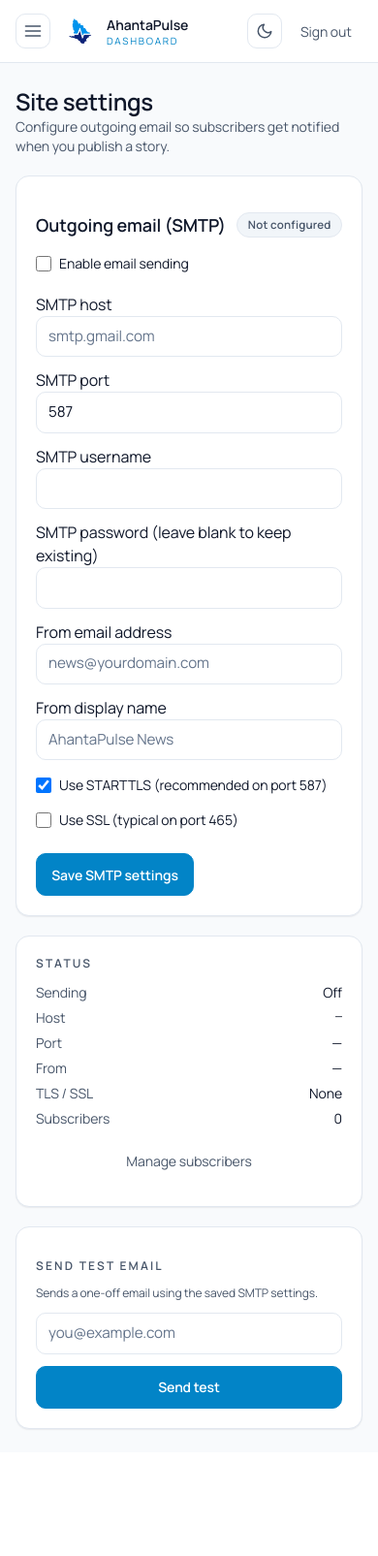
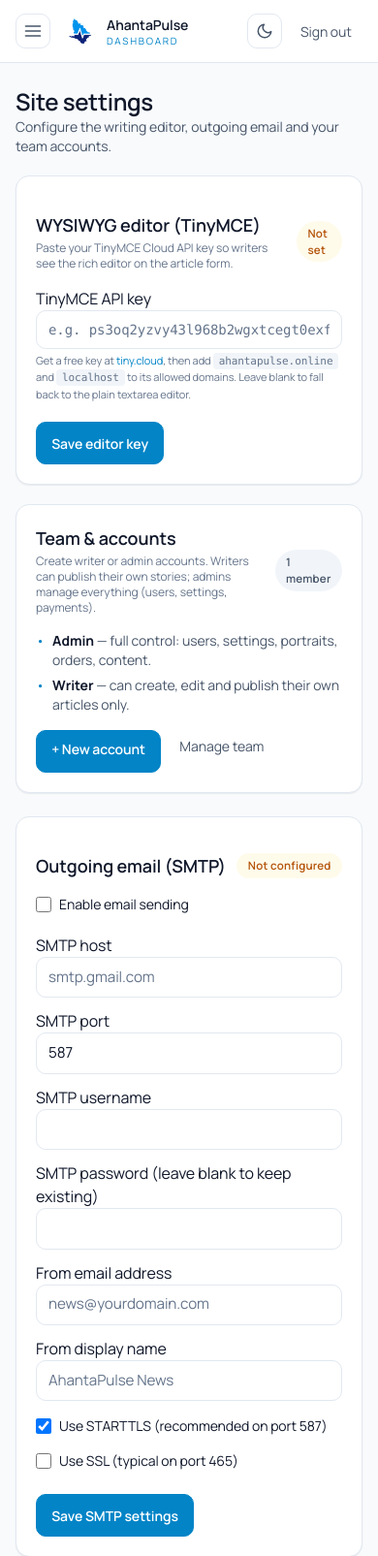
Before and after one commit to androidnega/pythontry, a Flask app: page /dashboard/settings in a window 390 px wide. Shown: the top 1605 px of the page at 97% size. Before the commit the page ends 1475 px from the top, so only its background shows below. Run offline with Flask 3, Linux system fonts and the light colour scheme; a user stored in the database is signed in; some libraries are stand-ins or nearby versions.

Commit message:
Admin Settings: TinyMCE key card + Team panel
WYSIWYG editor key
- forms.py: TinymceSettingsForm(api_key, submit_tinymce)
- utils.py: get_tinymce_key() — DB setting `tinymce_api_key` wins over
  Flask config / env var, with a safe fallback to "".
- app.py: context processor now reads the key via get_tinymce_key() so a
  rotation in /dashboard/settings takes effect on the next request — no
  redeploy needed.
- blueprints/admin.py: settings() handles the new form first (POST routed
  by `submit_tinymce` in request.form) so it isn't swallowed by the SMTP
  branch whose fields are all Optional.

Team / accounts
- The /dashboard/users CRUD already existed (UserCreateForm supports both
  writer and admin roles). Settings page now surfaces it with a dedicated
  card: "+ New account" + "Manage team", member count chip, and a short
  role explainer.

UI tidy-ups
- admin/settings.html: restructured into two rows — TinyMCE + Team at the
  top, SMTP + status/test below.
- theme.css: chip-success / chip-warn / chip-muted / chip-danger
  variants (used by settings + subscribers, previously undefined).

Smoke tested: save → article form's CDN URL picks up the new key on the
next request; clearing the field falls back to the env/config default.

Co-authored-by: Cursor <cursoragent@cursor.com>

```diff
--- a/app.py
+++ b/app.py
@@ -55,9 +55,16 @@ def create_app(config_object: type[Config] = Config) -> Flask:
             "SITE_TAGLINE": app.config["SITE_TAGLINE"],
             "SITE_REGION": app.config["SITE_REGION"],
             "ALLOW_REGISTRATION": app.config["ALLOW_REGISTRATION"],
-            "TINYMCE_API_KEY": app.config.get("TINYMCE_API_KEY", ""),
+            "TINYMCE_API_KEY": _safe_tinymce_key(),
             "now_year": lambda: datetime.now(timezone.utc).year,
         }
+
+    def _safe_tinymce_key() -> str:
+        from utils import get_tinymce_key
+        try:
+            return get_tinymce_key()
+        except Exception:
+            return app.config.get("TINYMCE_API_KEY", "") or ""
 
     @app.errorhandler(403)
     def forbidden(_e):
--- a/blueprints/admin.py
+++ b/blueprints/admin.py
@@ -32,6 +32,7 @@ from forms import (
     PortraitForm,
     SmtpSettingsForm,
     TestEmailForm,
+    TinymceSettingsForm,
     UserAdminForm,
     UserCreateForm,
 )
@@ -57,7 +58,9 @@ from utils import (
     can_edit,
     delete_original,
     delete_upload,
+    get_app_setting,
     get_smtp_config,
+    get_tinymce_key,
     make_watermarked_preview,
     parse_tags,
     render_markdown,
@@ -796,8 +799,16 @@ def settings():
         from_name=cfg["from_name"],
     )
     test_form = TestEmailForm()
+    tinymce_form = TinymceSettingsForm(api_key=get_app_setting("tinymce_api_key") or "")
 
-    if form.submit.data and form.validate_on_submit():
+    # TinyMCE editor key — handle first so its POST isn't swallowed by the
+    # SMTP form (whose fields are all Optional and would otherwise validate).
+    if "submit_tinymce" in request.form and tinymce_form.validate_on_submit():
+        set_app_setting("tinymce_api_key", (tinymce_form.api_key.data or "").strip())
+        flash("Editor key saved. Reload the article form to see it apply.", "success")
+        return redirect(url_for("admin.settings"))
+
+    if form.submit.data and "submit_tinymce" not in request.form and form.validate_on_submit():
         set_app_setting("smtp_enabled",   "1" if form.enabled.data else "0")
         set_app_setting("smtp_host",      (form.host.data or "").strip())
         set_app_setting("smtp_port",      str(form.port.data or 0))
@@ -825,12 +836,16 @@ def settings():
         return redirect(url_for("admin.settings"))
 
     subscriber_count = NotifySignup.query.filter(NotifySignup.unsubscribed_at.is_(None)).count()
+    user_count = User.query.count()
     return render_template(
         "admin/settings.html",
         form=form,
         test_form=test_form,
+        tinymce_form=tinymce_form,
+        tinymce_key_set=bool((tinymce_form.api_key.data or "").strip()),
         smtp_cfg=cfg,
         subscriber_count=subscriber_count,
+        user_count=user_count,
     )
 
 
--- a/forms.py
+++ b/forms.py
@@ -349,6 +349,16 @@ class SmtpSettingsForm(FlaskForm):
     submit = SubmitField("Save SMTP settings")
 
 
+class TinymceSettingsForm(FlaskForm):
+    """Admin form to paste / rotate the TinyMCE Cloud API key."""
+    api_key = StringField(
+        "TinyMCE API key",
+        validators=[Optional(), Length(max=128)],
+        description="Get a free key at tiny.cloud and add ahantapulse.online to its allowed domains.",
+    )
+    submit_tinymce = SubmitField("Save editor key")
+
+
 class TestEmailForm(FlaskForm):
     to_addr = StringField(
         "Send a test email to",
--- a/static/css/theme.css
+++ b/static/css/theme.css
@@ -155,7 +155,11 @@ body, .bg-page, .bg-surface, .bg-elevated, .bg-muted, .border-app, .border-soft,
   font-size: 0.72rem; font-weight: 600;
   letter-spacing: 0.02em;
 }
-.chip-accent { background-color: var(--accent-soft); color: var(--accent); border-color: transparent; }
+.chip-accent  { background-color: var(--accent-soft); color: var(--accent); border-color: transparent; }
+.chip-success { background-color: var(--success-bg);  color: var(--success-text); border-color: transparent; }
+.chip-warn    { background-color: var(--warn-bg);     color: var(--warn-text);    border-color: transparent; }
+.chip-muted   { background-color: var(--bg-muted);    color: var(--text-muted);   border-color: transparent; }
+.chip-danger  { background-color: var(--danger-bg);   color: var(--danger-text);  border-color: transparent; }
 
 /* Flash bubbles */
 .flash { border: 1px solid var(--border-base); border-radius: 10px; padding: 0.55rem 0.85rem; font-size: 0.875rem; }
--- a/templates/admin/settings.html
+++ b/templates/admin/settings.html
@@ -5,9 +5,75 @@
 {% block admin_content %}
 <header class="mb-5">
   <h1 class="font-serif-news text-2xl font-semibold">Site settings</h1>
-  <p class="text-sm text-muted">Configure outgoing email so subscribers get notified when you publish a story.</p>
+  <p class="text-sm text-muted">Configure the writing editor, outgoing email and your team accounts.</p>
 </header>
 
+{# ───────────────────────────── Row 1: editor key + team ───────────────────────────── #}
+<div class="grid gap-5 lg:grid-cols-2 mb-6">
+  {# ── TinyMCE editor key ─────────────────────────────────────────── #}
+  <form method="post" class="card p-5 space-y-4">
+    {{ tinymce_form.csrf_token }}
+    <div class="flex items-center justify-between gap-3">
+      <div>
+        <h2 class="text-lg font-semibold">WYSIWYG editor (TinyMCE)</h2>
+        <p class="mt-0.5 text-xs text-subtle">
+          Paste your TinyMCE Cloud API key so writers see the rich editor on the article form.
+        </p>
+      </div>
+      <span class="chip {% if tinymce_key_set %}chip-success{% else %}chip-warn{% endif %}">
+        {% if tinymce_key_set %}Configured{% else %}Not set{% endif %}
+      </span>
+    </div>
+
+    <div>
+      <label class="lbl">{{ tinymce_form.api_key.label.text }}</label>
+      {{ tinymce_form.api_key(
+            class_="input w-full font-mono text-sm",
+            placeholder="e.g. ps3oq2yzvy43l968b2wgxtcegt0exfvjwv0hak1zqrkqszje",
+            autocomplete="off") }}
+      <p class="mt-1 text-[11px] text-subtle">
+        Get a free key at
+        <a class="text-accent hover:underline" href="https://www.tiny.cloud/auth/signup/" target="_blank" rel="noopener">tiny.cloud</a>,
+        then add <code class="rounded bg-muted px-1.5 py-0.5">ahantapulse.online</code>
+        and <code class="rounded bg-muted px-1.5 py-0.5">localhost</code> to its allowed domains.
+        Leave blank to fall back to the plain textarea editor.
+      </p>
+      {% for e in tinymce_form.api_key.errors %}<p class="text-xs text-red-500">{{ e }}</p>{% endfor %}
+    </div>
+
+    <div class="pt-1">
+      {{ tinymce_form.submit_tinymce(class_="btn-primary") }}
+    </div>
+  </form>
+
+  {# ── Team / Users summary ────────────────────────────────────────── #}
+  <section class="card p-5">
+    <div class="flex items-center justify-between gap-3">
+      <div>
+        <h2 class="text-lg font-semibold">Team &amp; accounts</h2>
+        <p class="mt-0.5 text-xs text-subtle">
+          Create writer or admin accounts. Writers can publish their own stories;
+          admins manage everything (users, settings, payments).
+        </p>
+      </div>
+      <span class="chip chip-muted">{{ user_count }} {% if user_count == 1 %}member{% else %}members{% endif %}</span>
+    </div>
+
+    <ul class="mt-4 space-y-1.5 text-sm text-muted">
+      <li class="flex items-start gap-2"><span class="text-accent">•</span>
+        <span><strong class="text-fg">Admin</strong> — full control: users, settings, portraits, orders, content.</span></li>
+      <li class="flex items-start gap-2"><span class="text-accent">•</span>
+        <span><strong class="text-fg">Writer</strong> — can create, edit and publish their own articles only.</span></li>
+    </ul>
+
+    <div class="mt-4 flex flex-wrap gap-2">
+      <a href="{{ url_for('admin.user_new') }}" class="btn-primary text-sm">+ New account</a>
+      <a href="{{ url_for('admin.users') }}" class="btn-ghost text-sm">Manage team</a>
+    </div>
+  </section>
+</div>
+
+{# ───────────────────────────── Row 2: SMTP + side panel ───────────────────────────── #}
 <div class="grid gap-5 lg:grid-cols-3">
   {# ── SMTP form ────────────────────────────────────────────────── #}
   <form method="post" class="card p-5 space-y-4 lg:col-span-2">
--- a/utils.py
+++ b/utils.py
@@ -730,6 +730,27 @@ def _as_bool(v) -> bool:
     return str(v).strip().lower() in {"1", "true", "yes", "on"}
 
 
+def get_tinymce_key() -> str:
+    """Return the TinyMCE Cloud API key.
+
+    DB setting `tinymce_api_key` wins; otherwise we fall back to the value
+    baked into Flask config (env var TINYMCE_API_KEY or the source default).
+    Returning an empty string disables the editor — the admin form falls
+    back to a plain textarea automatically.
+    """
+    try:
+        val = (get_app_setting("tinymce_api_key") or "").strip()
+    except Exception:
+        # Settings table may not be ready yet (during init-db) — be defensive.
+        val = ""
+    if val:
+        return val
+    try:
+        return (current_app.config.get("TINYMCE_API_KEY", "") or "").strip()
+    except Exception:
+        return ""
+
+
 SMTP_KEYS = (
     "smtp_enabled", "smtp_host", "smtp_port", "smtp_username", "smtp_password",
     "smtp_use_tls", "smtp_use_ssl", "smtp_from_email", "smtp_from_name",
```
